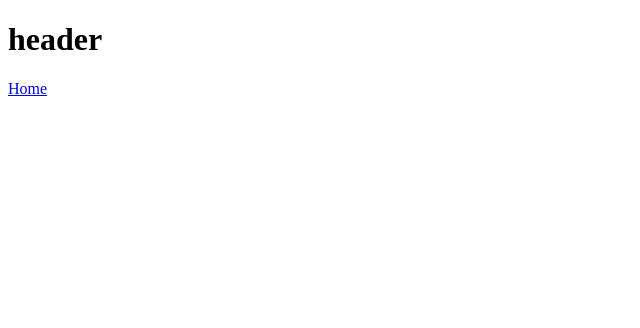
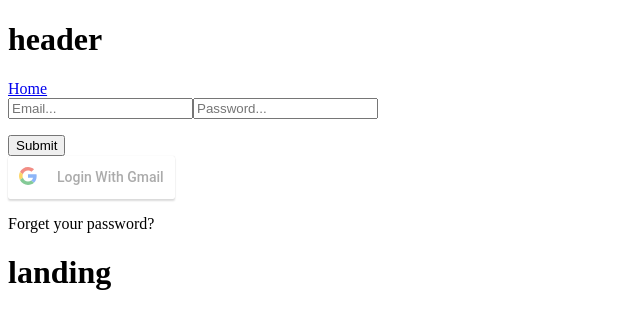
Before and after one commit to MP-Project-Suha/Client-side, a React (Create React App) app: page / in a window 1280 px wide. Shown: the top 328 px of the page, without its empty margins (0-640 px from the left). Built offline with nearby package versions, Linux system fonts and the light colour scheme.

Commit message:
login and login with google

```diff
--- a/package.json
+++ b/package.json
@@ -9,6 +9,7 @@
     "axios": "^0.24.0",
     "react": "^17.0.2",
     "react-dom": "^17.0.2",
+    "react-google-login": "^5.2.2",
     "react-redux": "^7.2.6",
     "react-router-dom": "^6.2.1",
     "react-scripts": "5.0.0",
--- a/src/App.js
+++ b/src/App.js
@@ -1,18 +1,28 @@
-
-
 import React, { useEffect, useState } from "react";
 import { useSelector } from "react-redux";
 import { Routes, Route } from "react-router-dom";
 import axios from "axios";
-import './App.css';
-import Header from "./components/Header"
-const App=()=> {
+import "./App.css";
+import Header from "./components/Header";
+import Landing from "./components/Landing"
+import Login from "./components/Login";
+const App = () => {
+  const state = useSelector((state) => {
+    return {
+      reducerLog: state.reducerLog,
+    };
+  });
+  console.log(state.reducerLog);
+
   return (
     <div>
-
-<Header/>
+      <Header />
+      <Login/>
+      <Routes>
+      <Route exact path="/" element={<Landing />} />
+        </Routes>
     </div>
   );
-}
+};
 
 export default App;
--- a/src/Reducers/login.js
+++ b/src/Reducers/login.js
@@ -39,7 +39,7 @@ const initialState = {
 
   export default reducerLog;
 
-  export const login1 = (data) => {
+  export const logIn= (data) => {
     return {
       type: "LOGIN",
       payload: data,
--- a/src/components/Landing/index.js
+++ b/src/components/Landing/index.js
@@ -2,7 +2,7 @@ import React from "react"
 const Landing = () => {
     return (
         <div>
-           n
+<h1>landing</h1>
         </div>
     )
 }
--- a/src/components/Login/index.js
+++ b/src/components/Login/index.js
@@ -1,13 +1,12 @@
 import React, { useState } from "react";
 import axios from "axios";
 import { useDispatch, useSelector } from "react-redux";
-import { login1 } from "../../Reducers/login";
+import { logIn } from "../../Reducers/login";
 import { useNavigate } from "react-router";
 import GoogleLogin from "react-google-login";
 import "./style.css";
 
 const Login = () => {
-  const popupTools = require("popup-tools");
   const [email, setEmail] = useState("");
   const [password, setPassword] = useState("");
   const dispatch = useDispatch();
@@ -28,18 +27,18 @@ const Login = () => {
           password,
         }
       );
-      console.log(result.data);
-      if (result.status == 200) {
+      console.log(result);
+      if (result.status == 201) {
         setMessage("Success");
         dispatch(
-          login1({ user: result.data.result, token: result.data.token })
+            logIn({ user: result.data.result, token: result.data.token })
         );
-        navigator("/explore");
+        navigator("/");
       }
     } catch (error) {
       console.log(error.response);
 
-      if (error.response.status == 403) {
+      if (error.response.status === 403) {
         setMessage("Please, Verified your email");
       } else {
         setMessage("Please, Enter invalid email or password");
@@ -67,7 +66,7 @@ const Login = () => {
 
         console.log("token", result.data.token);
         dispatch(
-          login1({ user: result.data.result, token: result.data.token })
+          logIn({ user: result.data.result, token: result.data.token })
         );
         navigator("/explore");
       })
@@ -80,32 +79,32 @@ const Login = () => {
   };
 
   return (
-    <div className="form">
+    <div>
 
       <input
-        className="input"
+
         placeholder="Email..."
         type="text"
         onChange={(e) => setEmail(e.target.value)}
       />
 
       <input
-        className="input"
+
         placeholder="Password..."
         type="password"
         onChange={(e) => setPassword(e.target.value)}
       />
       <br />
-      <p className="red">{message ? message : ""}</p>
-      <button className="submit" onClick={login}>
+      <p >{message ? message : ""}</p>
+      <button onClick={login}>
         Submit
       </button>
 
       <br />
 
       <GoogleLogin
-        clientId="426069343336-4qrce5u8on7li4kht6rtprfj9sfcikkk.apps.googleusercontent.com"
-        buttonText="Login With Gamil"
+        clientId="61276267155-5b31fjejqkcbo2h59bj9ci8lnitjjhmk.apps.googleusercontent.com"
+        buttonText="Login With Gmail"
         onSuccess={responseSuccessGoogle}
         onFailure={responseErrorGoogle}
         cookiePolicy={"single_host_origin"}
@@ -117,7 +116,6 @@ const Login = () => {
           e.preventDefault();
           forgotPasswordNav();
         }}
-        className="darkLink"
       >
         Forget your password?
       </p>
```
Also changed, not shown: 1 other file (tests, documents, lock files or other folders).
